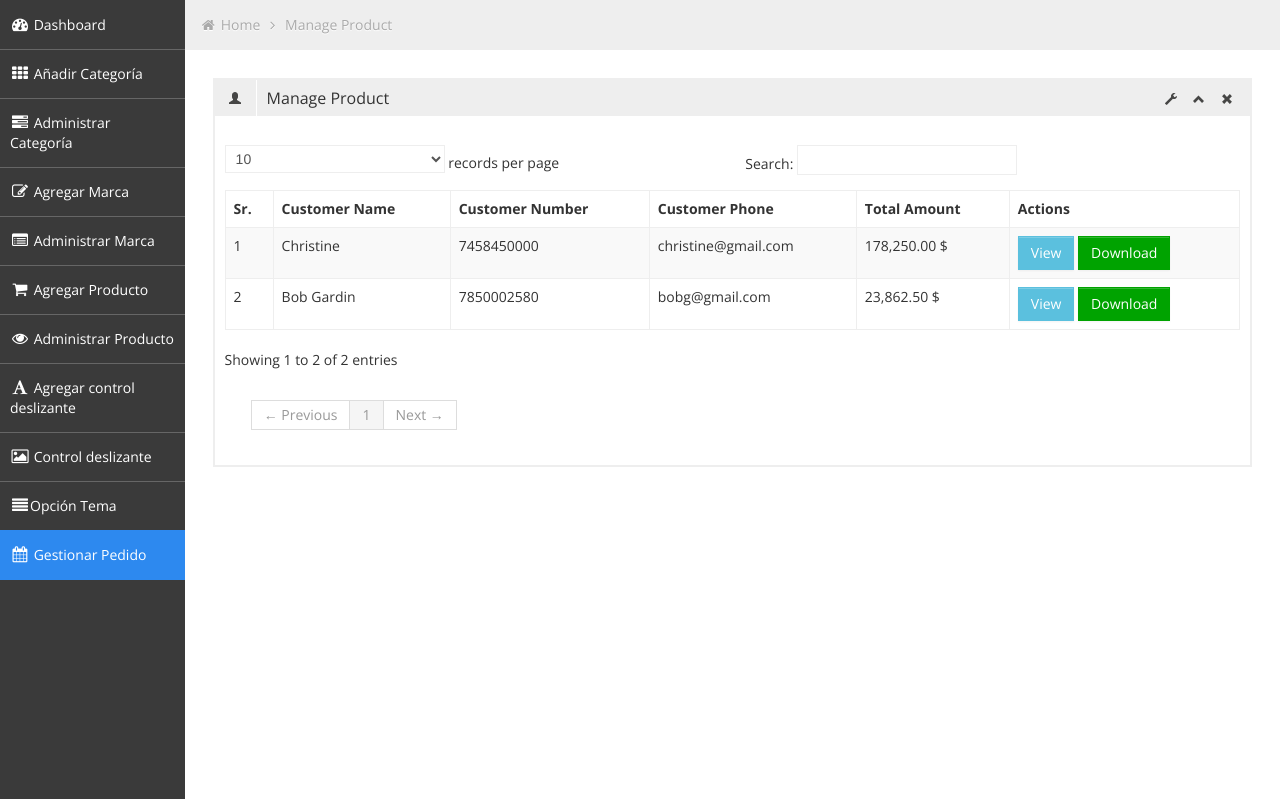
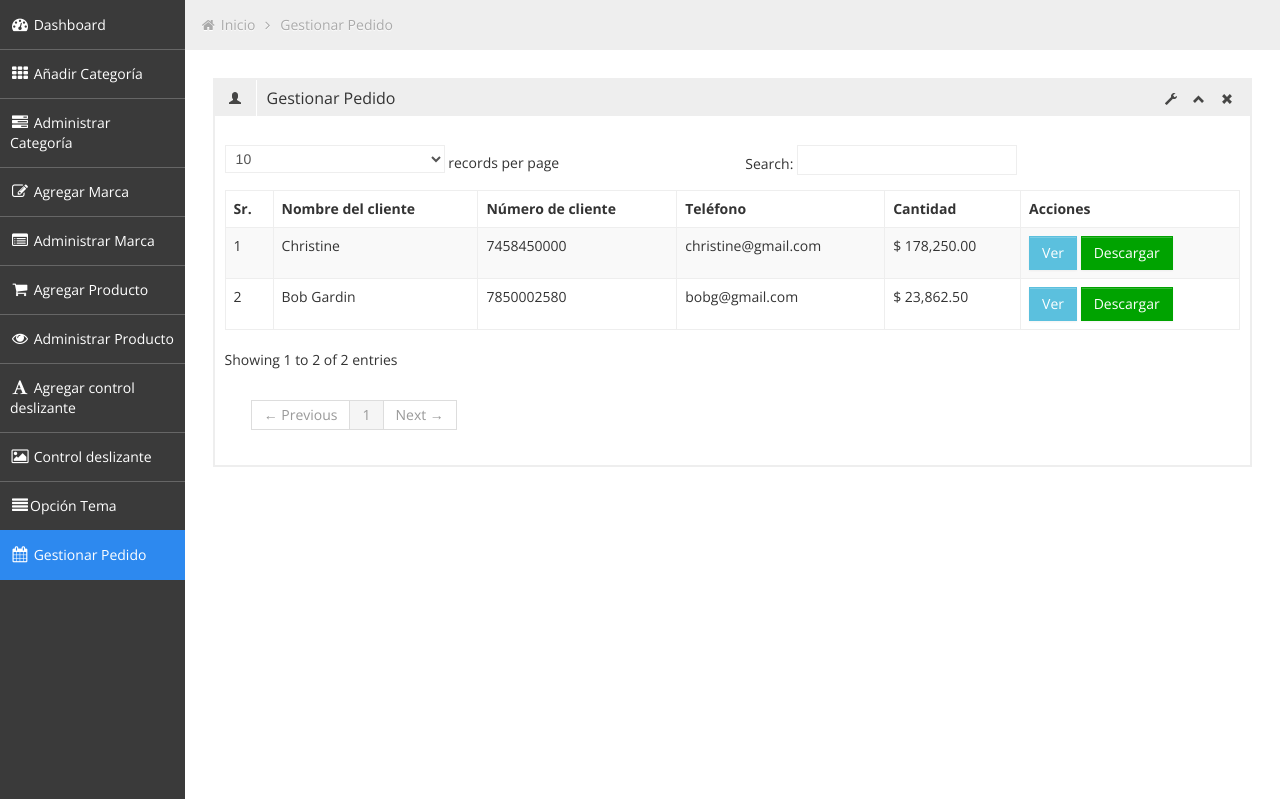
Before and after one commit to oscarm24/ecommers-shop, a CodeIgniter app: page /database/manage/order in a window 1280 px wide. Shown: the part 41-840 px from the top of the page. Run offline with CodeIgniter, Linux system fonts and the light colour scheme; a user stored in the database is signed in; data comes from the database, SQL or seed files in the repository.

Commit message:
Se hacen cambios en vistas

```diff
--- a/application/views/admin/pages/manage_order.php
+++ b/application/views/admin/pages/manage_order.php
@@ -5,16 +5,16 @@
     <ul class="breadcrumb">
         <li>
             <i class="icon-home"></i>
-            <a href="<?php echo base_url('dashboard')?>">Home</a>
+            <a href="<?php echo base_url('dashboard')?>">Inicio</a>
             <i class="icon-angle-right"></i>
         </li>
-        <li><a href="<?php echo base_url('manage/product')?>">Manage Product</a></li>
+        <li><a href="<?php echo base_url('manage/product')?>">Gestionar Pedido</a></li>
     </ul>
 
     <div class="row-fluid sortable">
         <div class="box span12">
             <div class="box-header" data-original-title>
-                <h2><i class="halflings-icon user"></i><span class="break"></span>Manage Product</h2>
+                <h2><i class="halflings-icon user"></i><span class="break"></span>Gestionar Pedido</h2>
                 <div class="box-icon">
                     <a href="#" class="btn-setting"><i class="halflings-icon wrench"></i></a>
                     <a href="#" class="btn-minimize"><i class="halflings-icon chevron-up"></i></a>
@@ -35,11 +35,11 @@
                     <thead>
                         <tr>
                             <th>Sr.</th>
-                            <th>Customer Name</th>
-                            <th>Customer Number</th>
-                            <th>Customer Phone</th>
-                            <th>Total Amount</th>
-                            <th>Actions</th>
+                            <th>Nombre del cliente</th>
+                            <th>Número de cliente</th>
+                            <th>Teléfono</th>
+                            <th>Cantidad</th>
+                            <th>Acciones</th>
                         </tr>
                     </thead>
                     <tbody>
@@ -53,11 +53,11 @@
                             <td><?php echo $single_order->customer_name?></td>
                             <td><?php echo $single_order->customer_phone?></td>
                             <td><?php echo $single_order->customer_email?></td>
-                            <td><?php echo $this->cart->format_number($single_order->order_total)?> $</td>
+                            <td>$ <?php echo $this->cart->format_number($single_order->order_total)?></td>
                             <td>
 
-                                <a class="btn btn-info" href="<?php echo base_url('order/details/'.$single_order->order_id);?>">View</a>
-                                <a class="btn btn-success" href="<?php echo base_url('web/pdf/'.$single_order->order_id);?>">Download</a>
+                                <a class="btn btn-info" href="<?php echo base_url('order/details/'.$single_order->order_id);?>">Ver</a>
+                                <a class="btn btn-success" href="<?php echo base_url('web/pdf/'.$single_order->order_id);?>">Descargar</a>
                             </td>
                         </tr>
                         <?php }?>
--- a/application/views/admin/pages/manage_slider.php
+++ b/application/views/admin/pages/manage_slider.php
@@ -35,8 +35,8 @@
                     <thead>
                         <tr>
                             <th>Sr.</th>
-                            <th>Slider Title</th>
-                            <th>Slider Link</th>
+                            <th>Título</th>
+                            <th>Link</th>
                             <th>Imagen deslizante</th>
                             <th>Estado Publicación</th>
                             <th>Acciones</th>
--- a/application/views/web/pages/cart.php
+++ b/application/views/web/pages/cart.php
@@ -55,7 +55,7 @@
                             <td>$
                                 <?php
                                 $total = $this->cart->total();
-                                $tax = ($total * 15) / 100;
+                                $tax = ($total * 13) / 100;
                                 echo $this->cart->format_number($tax);
                                 ?>
                             </td>
--- a/application/views/web/pages/contact.php
+++ b/application/views/web/pages/contact.php
@@ -1,5 +1,3 @@
-
-
 <div class="main">
     <div class="content">
         <div class="support">
```
Also changed, not shown: assets/web/css/style.css (+4 -4 lines).
